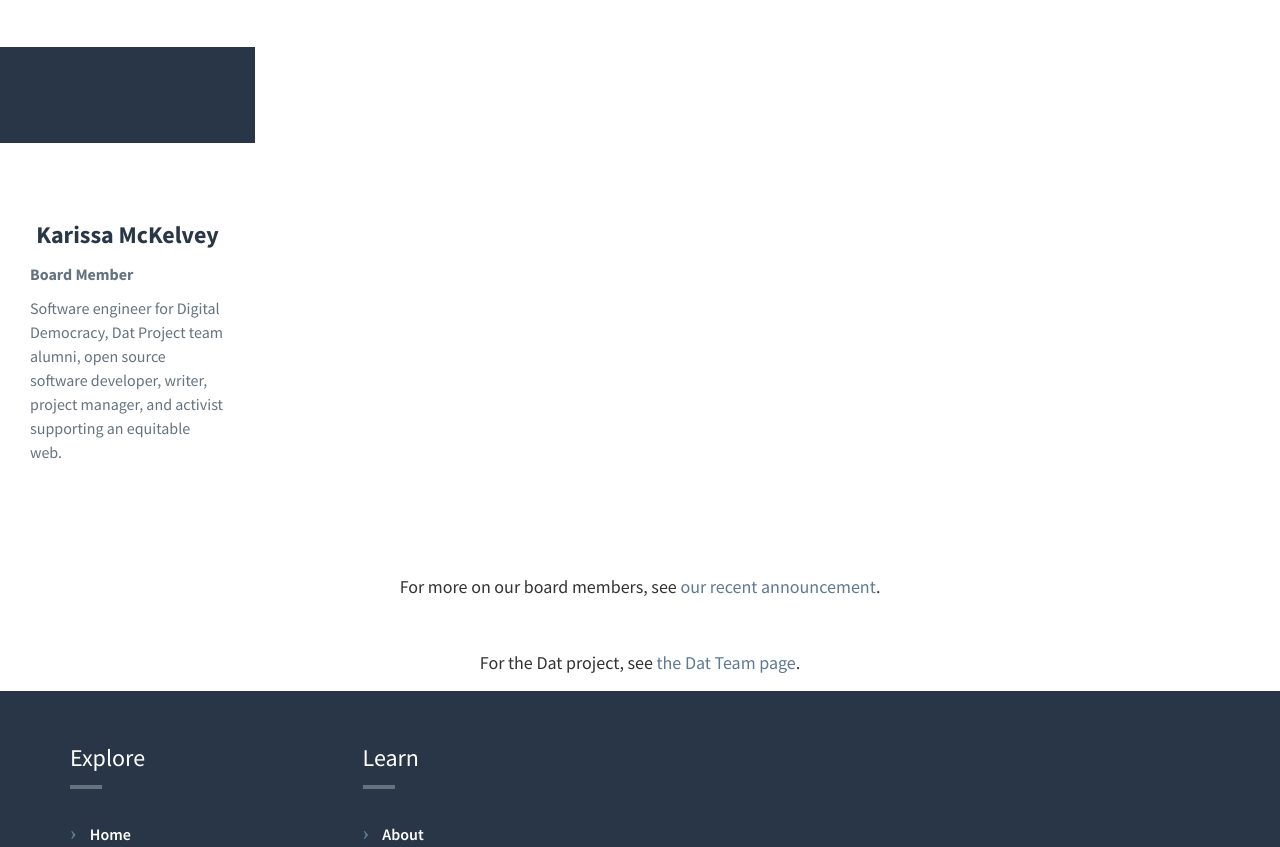
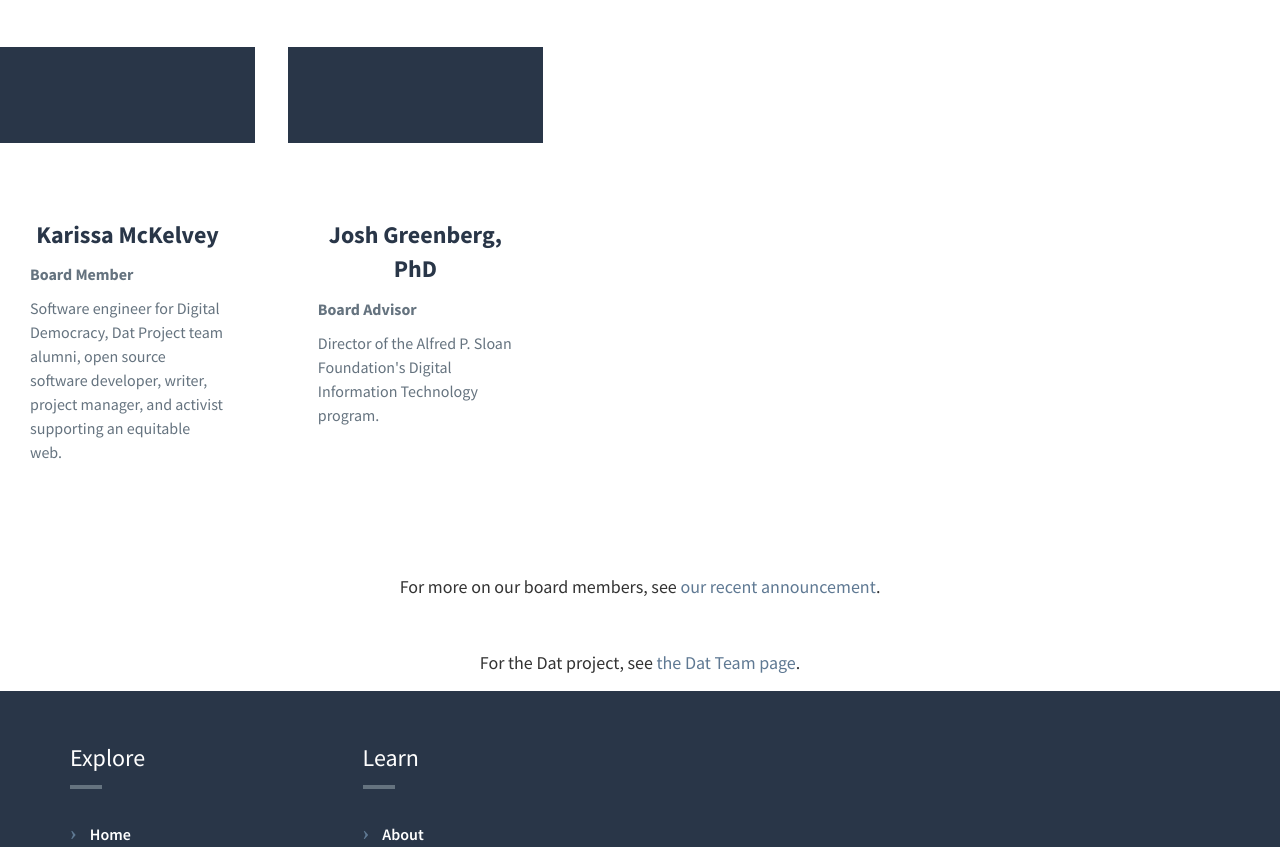
Before and after one commit to codeforscience/css-website-v1, a website: page team.html in a window 1280 px wide. Shown: the part 1881-2728 px from the top of the page. Drawn offline with nearby package versions, Linux system fonts and the light colour scheme.

Commit message:
Adding Josh as Board Advisor

```diff
--- a/team.html
+++ b/team.html
@@ -123,6 +123,18 @@
       </div>
     </div>
   </div>
+
+    <div class="content-card-small">
+    <div class="content-card-small-stripe"></div>
+    <div class="content-card-small-contents">
+      <div class="content-card-title">Josh Greenberg, PhD</div>
+      <div class="content-card-small-subtitle"><strong>Board Advisor</strong></div>
+      <div class="content-card-small-subtitle">
+      Director of the Alfred P. Sloan Foundation's Digital Information Technology program.
+      </div>
+    </div>
+  </div>
+
   <div class="content-sub-container">
   <p>For more on our board members, see <a href="https://blog.datproject.org/2018/02/13/css-board/">our recent announcement</a>.</p>
 </div>
```
